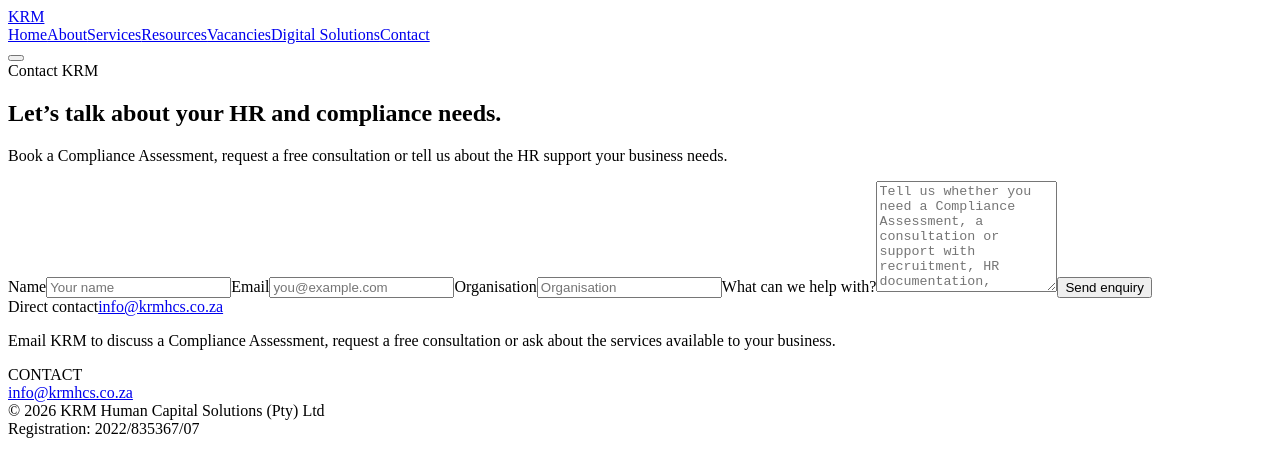
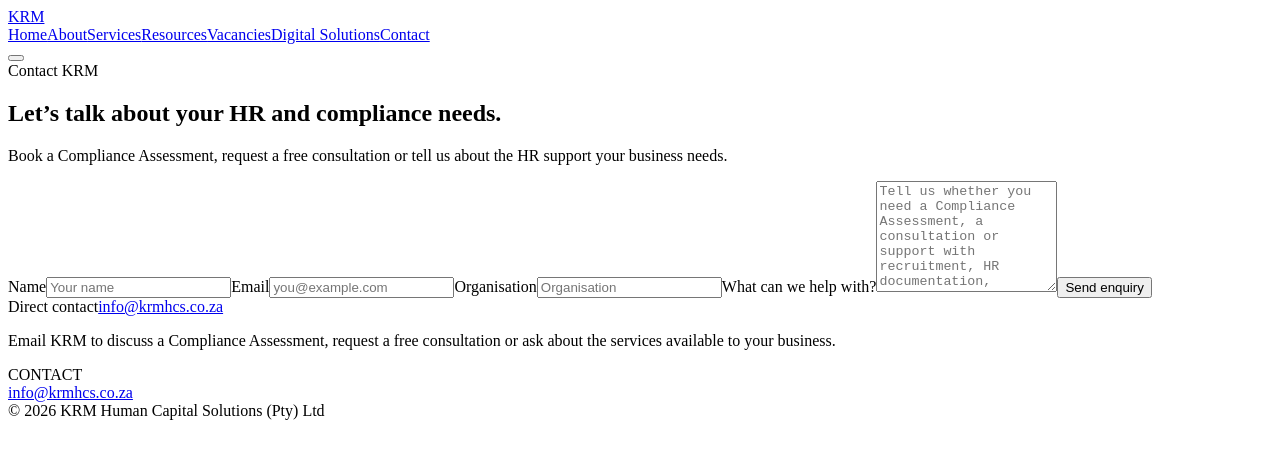
Before and after one commit to UnarineL/krm_website, a React (Vite) app: page /contact in a window 1280 px wide. Shown: the top 476 px of the page. Built offline with nearby package versions, Linux system fonts and the light colour scheme; the HTML template or start-up script is replaced by a standard one.

Commit message:
Remove company registration number from footer

```diff
--- a/src/components/SiteLayout.jsx
+++ b/src/components/SiteLayout.jsx
@@ -67,7 +67,6 @@
           </div>
           <div className="footer-meta">
             <div>© {new Date().getFullYear()} KRM Human Capital Solutions (Pty) Ltd</div>
-            <div>Registration: 2022/835367/07</div>
           </div>
         </div>
       </footer>
```
